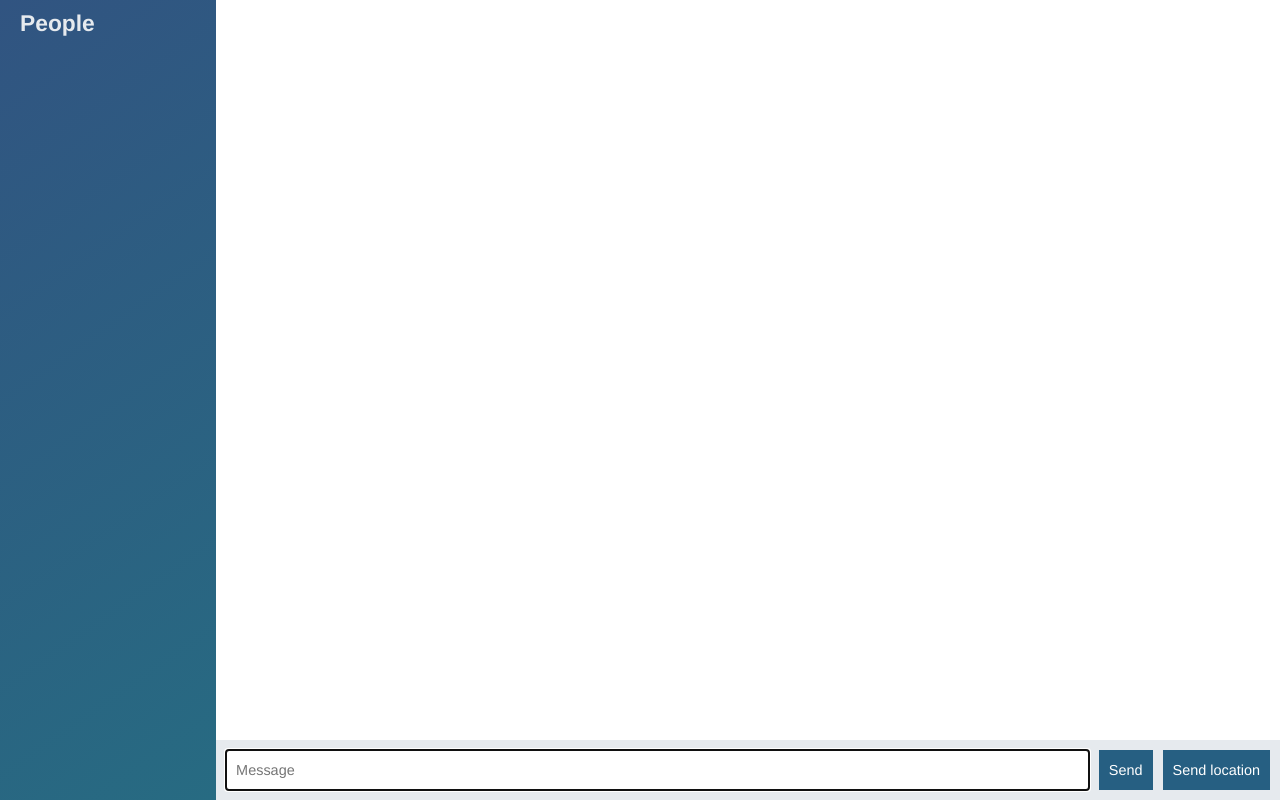
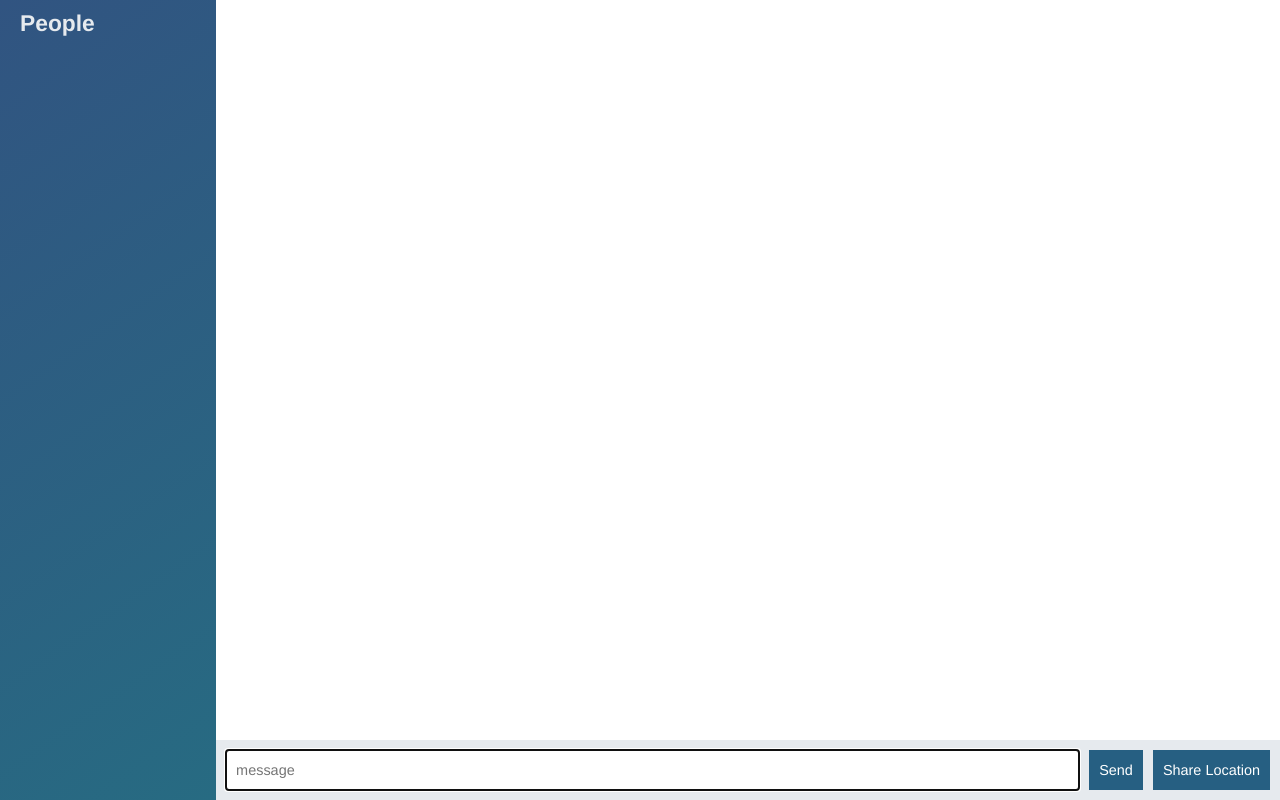
Before and after one commit to RyanDrx/node-chat-app, a website: page public/chat.html in a window 1280 px wide. Drawn offline with nearby package versions, Linux system fonts and the light colour scheme; no server answers.

Commit message:
revert change

```diff
--- a/public/chat.html
+++ b/public/chat.html
@@ -17,15 +17,18 @@
     </div>
 
     <div class="chat__main">
-        <ol id="messages" class="chat__messages"></ol>
+        <ol class="chat__messages" id="messages">
+            <!-- li messages appended here -->
+        </ol>
 
         <div class="chat__footer">
             <form id="message-form">
-                <input name="message" type="text" placeholder="Message" autofocus autocomplete="off" />
+                <input id="messageText" type="Text" placeholder="message" autofocus autocomplete="off" />
                 <button>Send</button>
             </form>
-            <button id="send-location">Send location</button>
+            <button id="sendLocation">Share Location</button>
         </div>
+
     </div>
 
     <script id="message-template" type="text/template">
```
